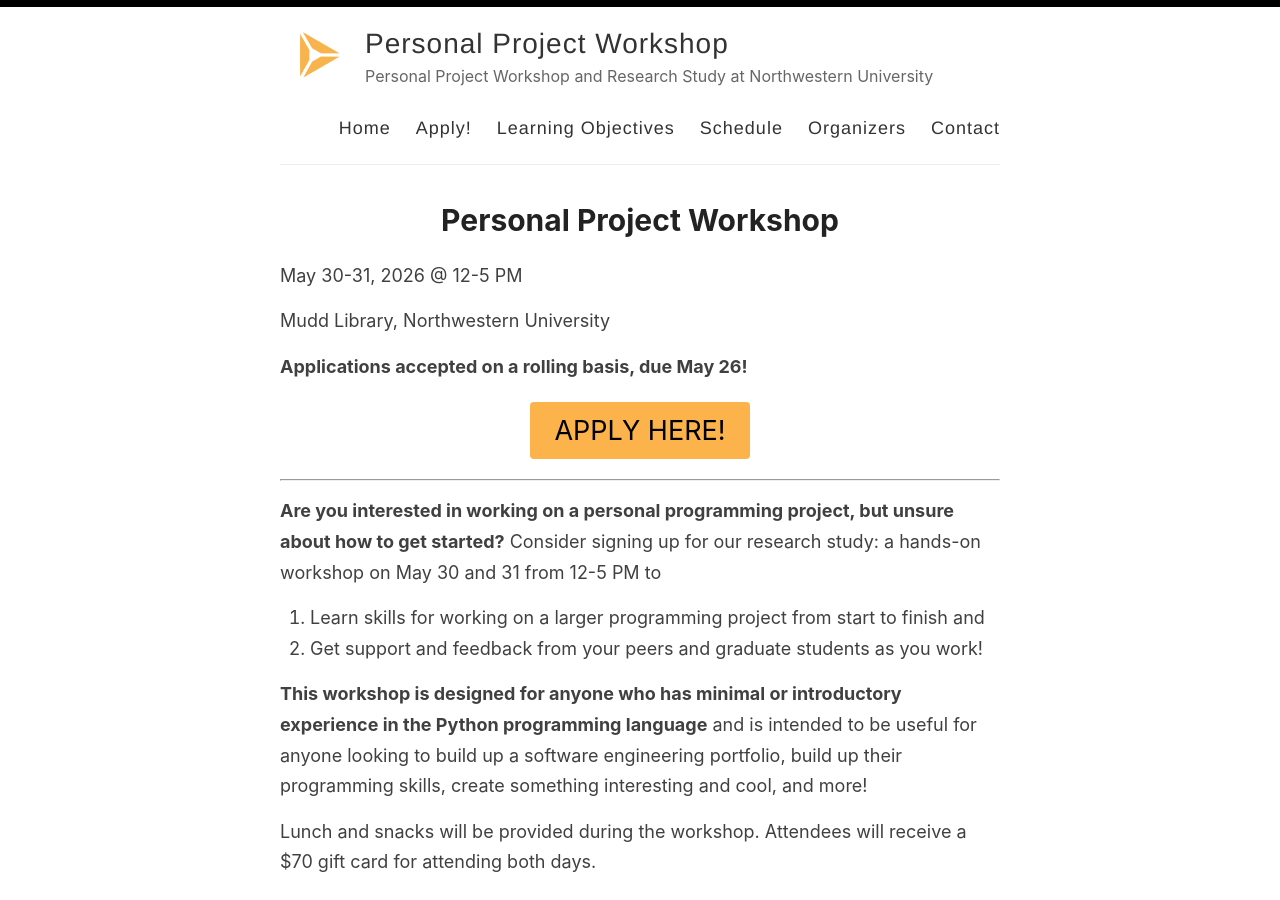
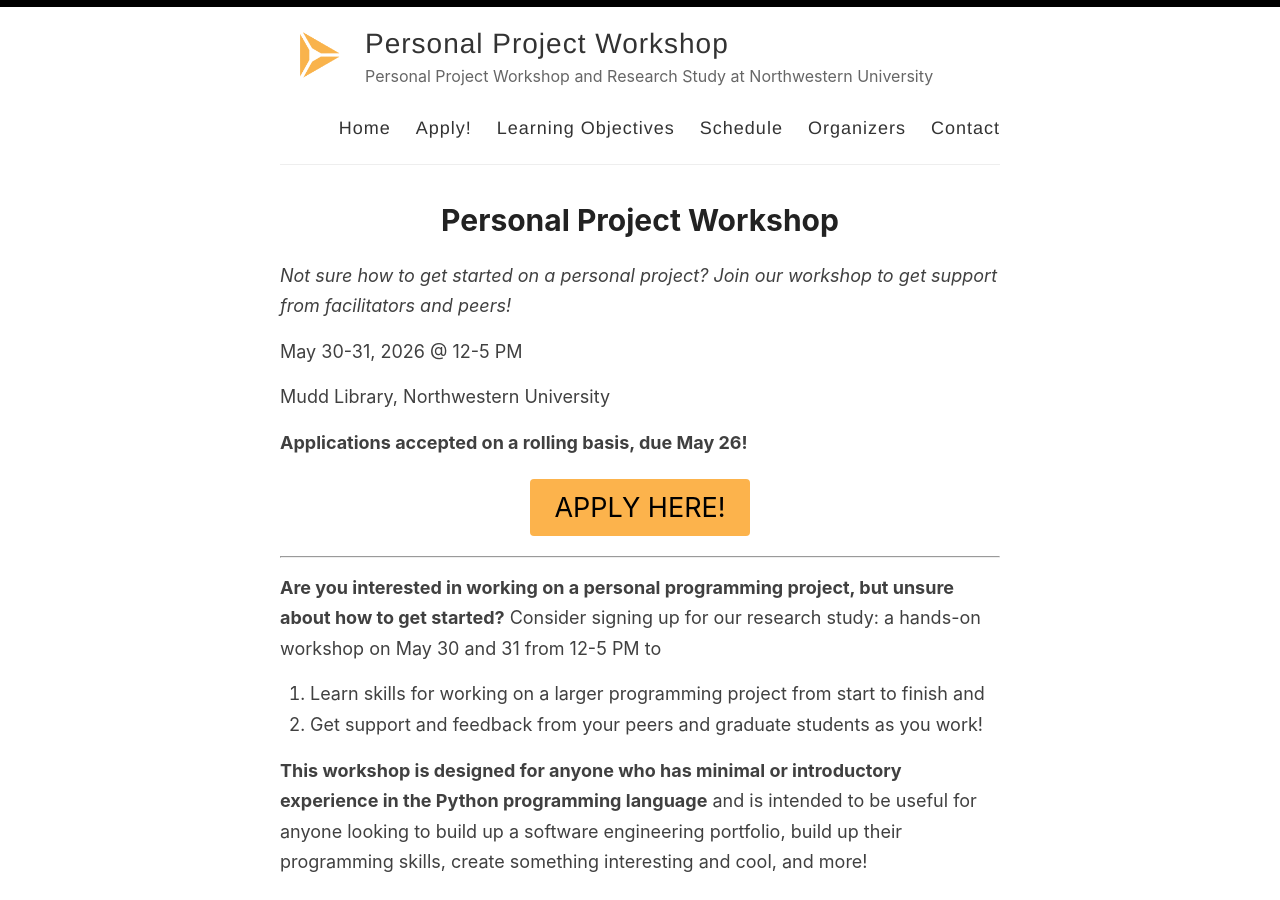
Before and after one commit to NUDelta/personal-project-workshop, a Jekyll site: the page built from index.md, in a window 1280 px wide and 900 px high. Built offline with Jekyll 4.4.1, drawn with Linux system fonts in a browser that asks for light colours; our own code applies the rules of GitHub Pages for plain Markdown files.

Commit message:
Adding tl;dr

```diff
--- a/index.md
+++ b/index.md
@@ -6,6 +6,8 @@ layout: default
 ---
 
 # Personal Project Workshop
+
+_Not sure how to get started on a personal project? Join our workshop to get support from facilitators and peers!_
 
 May 30-31, 2026 @ 12-5 PM
 
```
